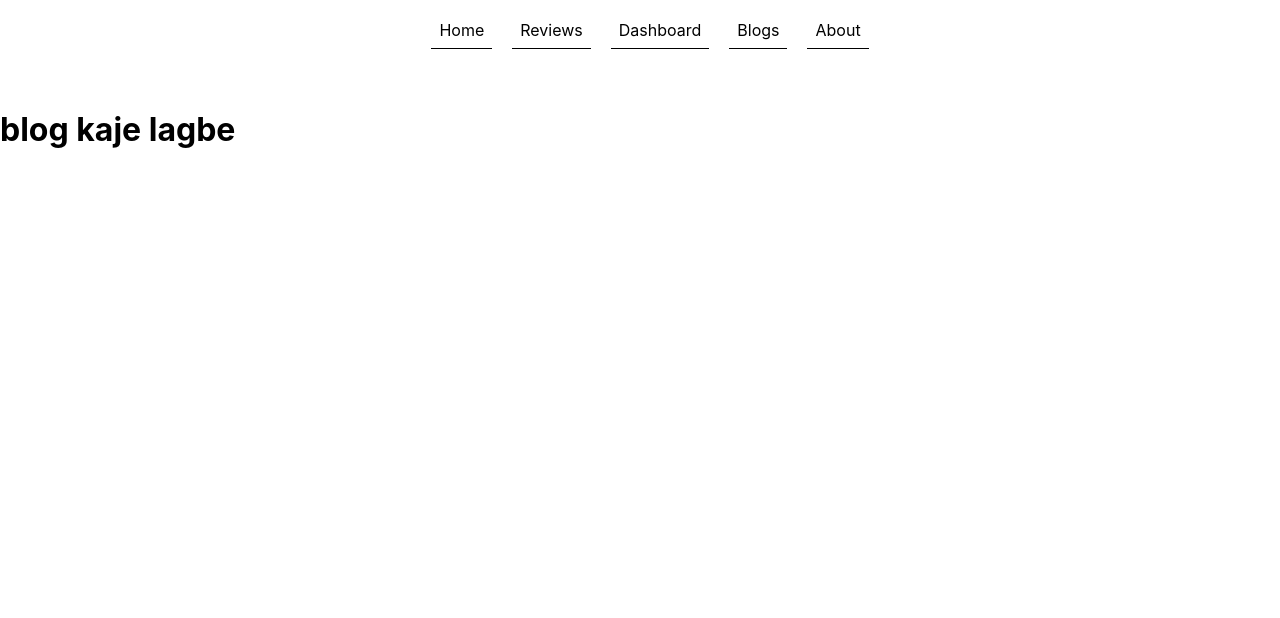
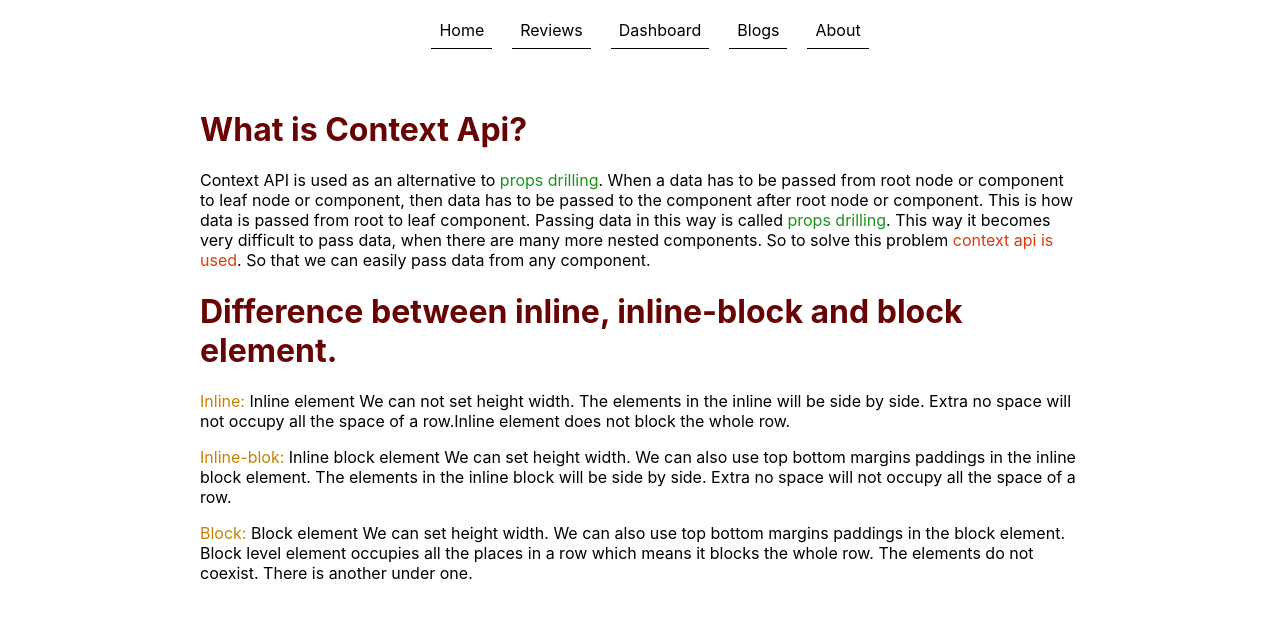
Before and after one commit to tamim542/product-analysis_assignment-9, a React (Create React App) app: page /blogs in a window 1280 px wide. Shown: the top 618 px of the page. Built offline with nearby package versions, Linux system fonts and the light colour scheme.

Commit message:
blogs and question answer code push

```diff
--- a/src/components/About/About.js
+++ b/src/components/About/About.js
@@ -1,24 +1,17 @@
-import React, { useEffect, useState } from 'react';
-import DASHBOARD from '../DASHBOARD/DASHBOARD';
+import React  from 'react';
 
-const About = () => {
-//     const [revenues,setRevenue]=useState([]);
-//     useEffect(()=>{
-//         fetch('Review.json')
-//         .then(res=>res.json())
-//         .then(data=>setRevenue(data))
 
-//     },[])
-//  //console.log(revenues);
-//     return (
-//         <div>
-//             <h1>hi i am about page</h1>
+const About = (props) => {
+    console.log(props);
+    const {month, investment, sell, revenue}=props.revenue1;
 
-//             {
-//                 revenues.map(revenue1=><DASHBOARD revenue2={revenue1}></DASHBOARD>)
-//             }
-//         </div>
-//     );
+    return (
+        <div>
+            <h1>hi there am i</h1>
+            <h1>{month}</h1>
+
+        </div>
+    );
 };
 
 export default About;
--- /dev/null
+++ b/src/components/BLOGS/BLOGS.css
@@ -0,0 +1,16 @@
+.blogs{
+    margin-left: 200px;
+    margin-right: 200px;
+}
+.question-one{
+    color: rgb(104, 4, 4);
+}
+.props-drilling{
+    color: #0a8a06ec;
+}
+.context-api{
+    color: rgb(219, 59, 10);
+}
+.inline-element{
+    color: rgb(196, 130, 7);
+}
--- a/src/components/BLOGS/BLOGS.js
+++ b/src/components/BLOGS/BLOGS.js
@@ -1,12 +1,25 @@
 import React, { useEffect, useState } from 'react';
-import DASHBOARD from '../DASHBOARD/DASHBOARD';
+import './BLOGS.css';
 
 const BLOGS = () => {
 
     return (
-        <div>
+        <div className='blogs'>
 
-           <h1>blog kaje lagbe</h1>
+           <h1 className='question-one'>What is Context Api?</h1>
+           <p>Context API is used as an alternative to <span className='props-drilling'>props drilling</span>. When a data has to be passed from root node or component to leaf node or component, then data has to be passed to the component after root node or component.  This is how data is passed from root to leaf component.  Passing data in this way is called <span className='props-drilling'>props drilling</span>.  This way it becomes very difficult to pass data, when there are many more nested components. So to solve this problem <span className='context-api'>context api is used</span>.  So that we can easily pass data from any component.</p>
+
+           <h1 className='question-one'>Difference between inline, inline-block and block element.</h1>
+           <p><spnan className='inline-element'>Inline:</spnan> Inline element We can not set height width. The elements in the inline will be side by side.  Extra no space will not occupy all the space of a row.Inline element does not block the whole row. </p>
+
+           <p><spnan className='inline-element'>Inline-blok:</spnan> Inline block element We can set height width.  We can also use top bottom margins paddings in the inline block element. The elements in the inline block will be side by side.  Extra no space will not occupy all the space of a row.</p>
+
+           <p><spnan className='inline-element'>Block:</spnan> Block element We can  set height width. We can also use top bottom margins paddings in the block element. Block level element occupies all the places in a row which means it blocks the whole row.  The elements do not coexist.  There is another under one.</p>
+
+
+
+           <h1></h1>
+           <p></p>
         </div>
     );
 };
--- a/src/components/DASHBOARD/DASHBOARD.js
+++ b/src/components/DASHBOARD/DASHBOARD.js
@@ -1,5 +1,6 @@
 import React, { useEffect, useState } from 'react';
 import { Area, AreaChart, Bar, BarChart, CartesianGrid, Legend, Line, LineChart, Pie, PieChart, Tooltip, XAxis, YAxis } from 'recharts';
+import About from '../About/About';
 import './DASHBOARD.css'
 
 const DASHBOARD = () => {
@@ -73,6 +74,9 @@ const DASHBOARD = () => {
           <Pie data={data2} dataKey="revenue" cx="50%" cy="50%" innerRadius={70} outerRadius={90} fill="#82ca9d" label />
         </PieChart>
         </div>
+        {
+          revenues.map(rev=><About revenue1={rev}></About>)
+        }
         </div>
     );
 };
```
